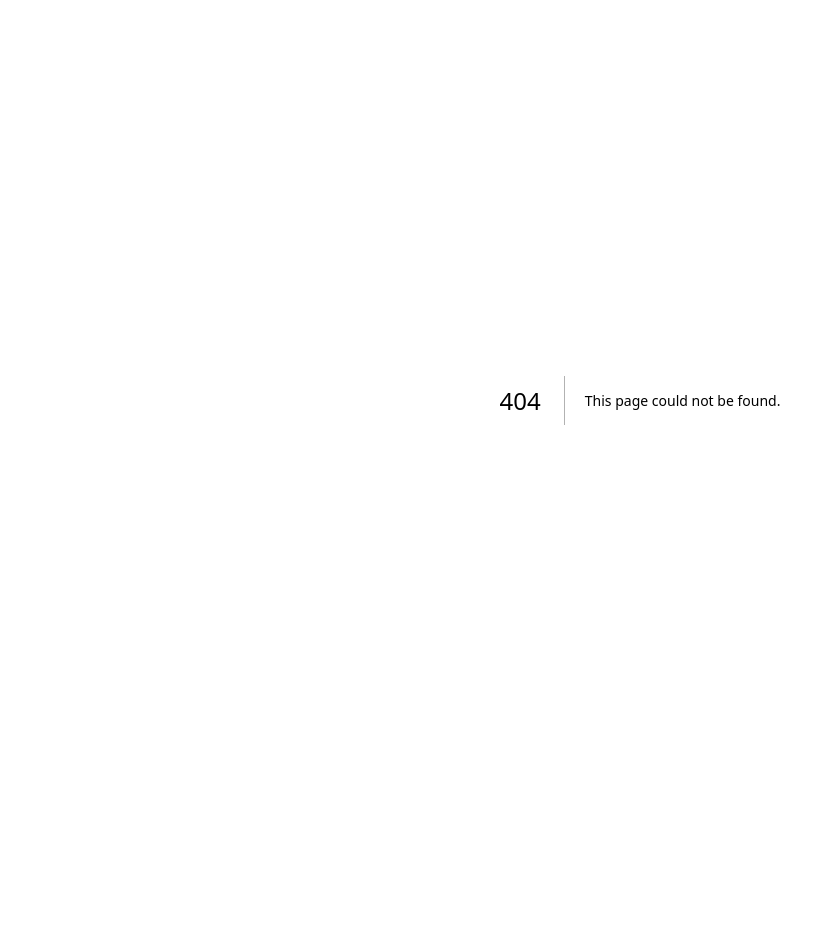
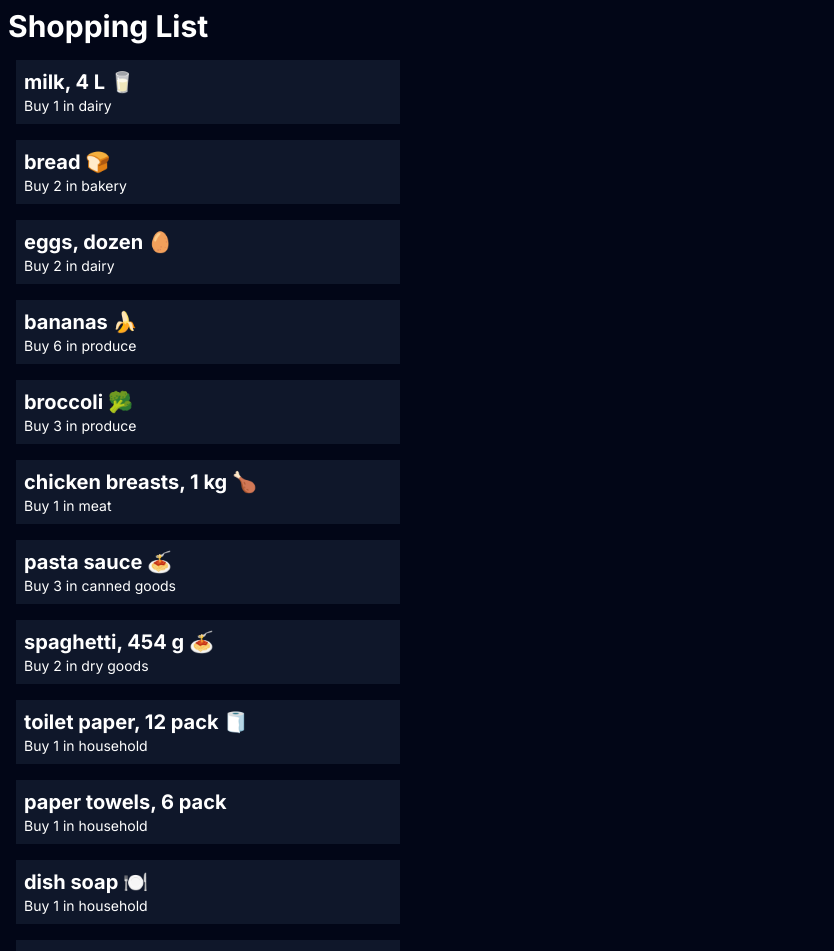
Before and after one commit to SarahNT1/cprg306-assignments, a Next.js app: page /week-3 in a window 1280 px wide. Before the commit this address had no page. Shown: the top 951 px of the page, without its empty margins (0-834 px from the left). Before the commit the page ends 800 px from the top, so only its background shows below. Built offline with nearby package versions, Linux system fonts and the light colour scheme.

Commit message:
Added week 3 page

```diff
--- a/app/layout.js
+++ b/app/layout.js
@@ -4,7 +4,7 @@ import './globals.css'
 const inter = Inter({ subsets: ['latin'] })
 
 export const metadata = {
-  title: 'Create Next App',
+  title: 'Shopping List',
   description: 'Generated by create next app',
 }
 
--- a/app/page.js
+++ b/app/page.js
@@ -11,6 +11,11 @@ export default function Home() {
           Week 2 Assignment
         </Link>
       </div>
+      <div>
+        <Link href="/week-3" className="text-gray-100 text-xl hover:underline hover:text-green-500">
+          Week 3 Assignment
+        </Link>
+      </div>
     </main>
   )
 }
--- /dev/null
+++ b/app/week-3/item-list.js
@@ -0,0 +1,94 @@
+import Item from "./item";
+
+export default function ItemList()
+{
+    const item1 = {
+        name: "milk, 4 L 🥛",
+        quantity: 1,
+        category: "dairy",
+      };
+
+      const item2 = {
+        name: "bread 🍞",
+        quantity: 2,
+        category: "bakery",
+      };
+
+      const item3 = {
+        name: "eggs, dozen 🥚",
+        quantity: 2,
+        category: "dairy",
+      };
+
+      const item4 = {
+        name: "bananas 🍌",
+        quantity: 6,
+        category: "produce",
+      };
+
+      const item5 = {
+        name: "broccoli 🥦",
+        quantity: 3,
+        category: "produce",
+      };
+
+      const item6 = {
+        name: "chicken breasts, 1 kg 🍗",
+        quantity: 1,
+        category: "meat",
+      };
+
+      const item7 = {
+        name: "pasta sauce 🍝",
+        quantity: 3,
+        category: "canned goods",
+      };
+
+      const item8 = {
+        name: "spaghetti, 454 g 🍝",
+        quantity: 2,
+        category: "dry goods",
+      };
+
+      const item9 = {
+        name: "toilet paper, 12 pack 🧻",
+        quantity: 1,
+        category: "household",
+      };
+
+      const item10 = {
+        name: "paper towels, 6 pack",
+        quantity: 1,
+        category: "household",
+      };
+
+      const item11 = {
+        name: "dish soap 🍽️",
+        quantity: 1,
+        category: "household",
+      };
+
+      const item12 = {
+        name: "hand soap 🧼",
+        quantity: 4,
+        category: "household",
+      };
+
+      return(
+        <div>
+            <Item {...item1}/>
+            <Item {...item2}/>
+            <Item {...item3}/>
+            <Item {...item4}/>
+            <Item {...item5}/>
+            <Item {...item6}/>
+            <Item {...item7}/>
+            <Item {...item8}/>
+            <Item {...item9}/>
+            <Item {...item10}/>
+            <Item {...item11}/>
+            <Item {...item12}/>
+        </div>
+      )
+
+}
--- /dev/null
+++ b/app/week-3/item.js
@@ -0,0 +1,13 @@
+export default function Item({name, quantity, category})
+{
+    return(
+        <div className="bg-slate-900 max-w-sm p-2 m-4">
+            <div className="text-xl font-bold text-white">
+                {name}
+            </div>
+            <div className="text-white text-sm">
+                Buy {quantity} in {category}
+            </div>
+        </div>
+    );
+}
--- /dev/null
+++ b/app/week-3/page.js
@@ -0,0 +1,13 @@
+import ItemList from "./item-list";
+
+export default function Page()
+{
+    return(
+        <main className="bg-slate-950 min-h-screen">
+            <h1 className="text-white text-3xl font-bold pl-2 pt-2">
+                Shopping List
+            </h1>
+            <ItemList/>
+        </main>
+    )
+}
```
